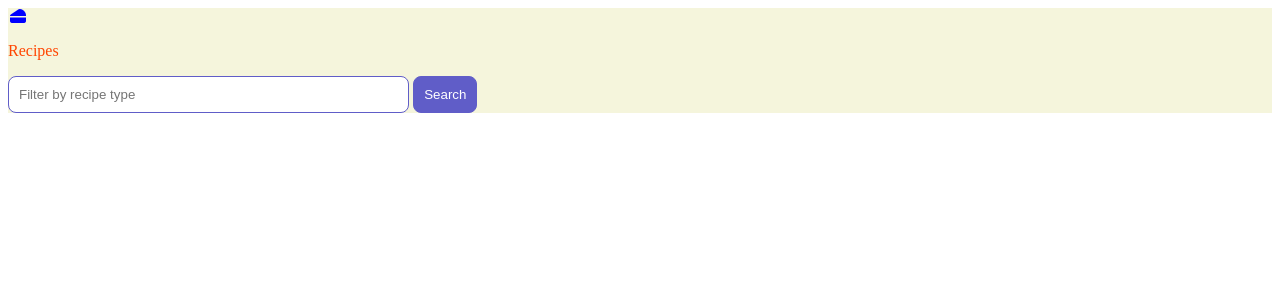
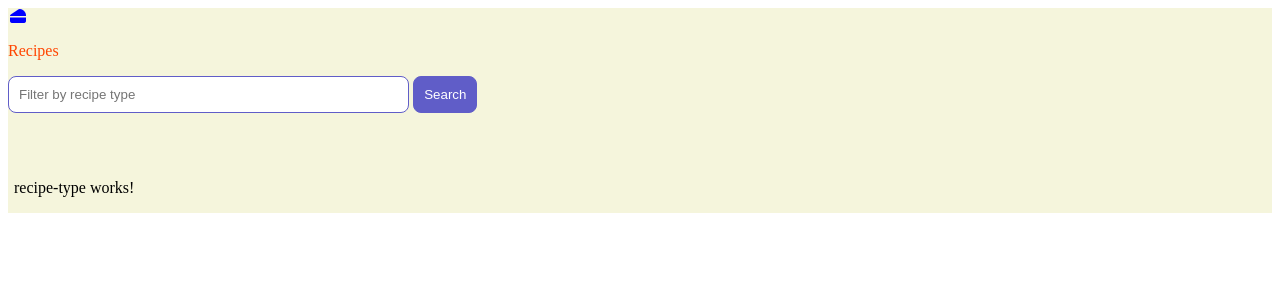
Before and after one commit to RmNLcN/test-angular-app-recipes, an Angular app: page / in a window 1280 px wide. Shown: the top 300 px of the page. Built offline with nearby package versions, Linux system fonts and the light colour scheme.

Commit message:
Add new component Recipe Type to app's layout

```diff
--- a/src/app/recipe/recipe.html
+++ b/src/app/recipe/recipe.html
@@ -4,3 +4,6 @@
         <button class="primary" type="button">Search</button>
     </form>
 </section>
+<section class="results">
+    <app-recipe-type />
+</section>
--- a/src/app/recipe/recipe.ts
+++ b/src/app/recipe/recipe.ts
@@ -1,8 +1,9 @@
 import { Component } from '@angular/core';
+import { RecipeType } from '../recipe-type/recipe-type';
 
 @Component({
   selector: 'app-recipe',
-  imports: [],
+  imports: [RecipeType],
   templateUrl: './recipe.html',
   styleUrl: './recipe.css',
 })
```
